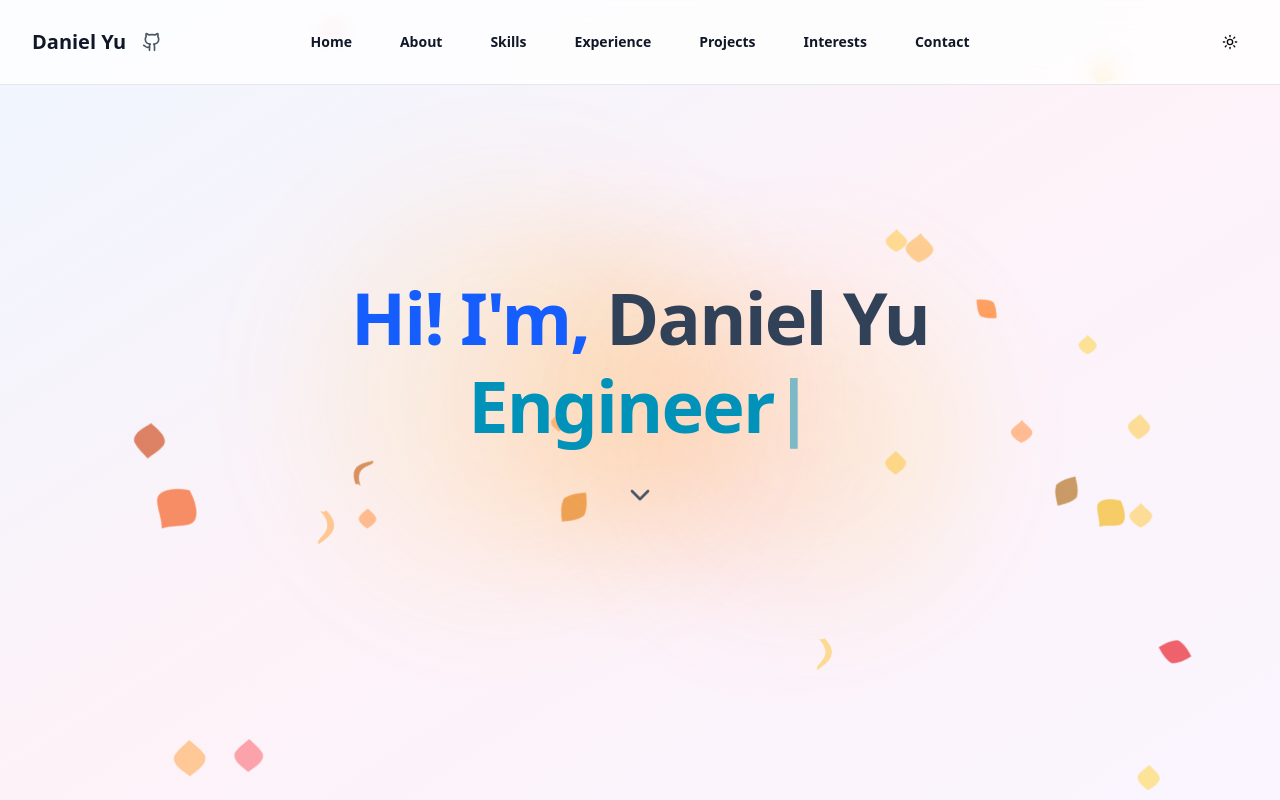
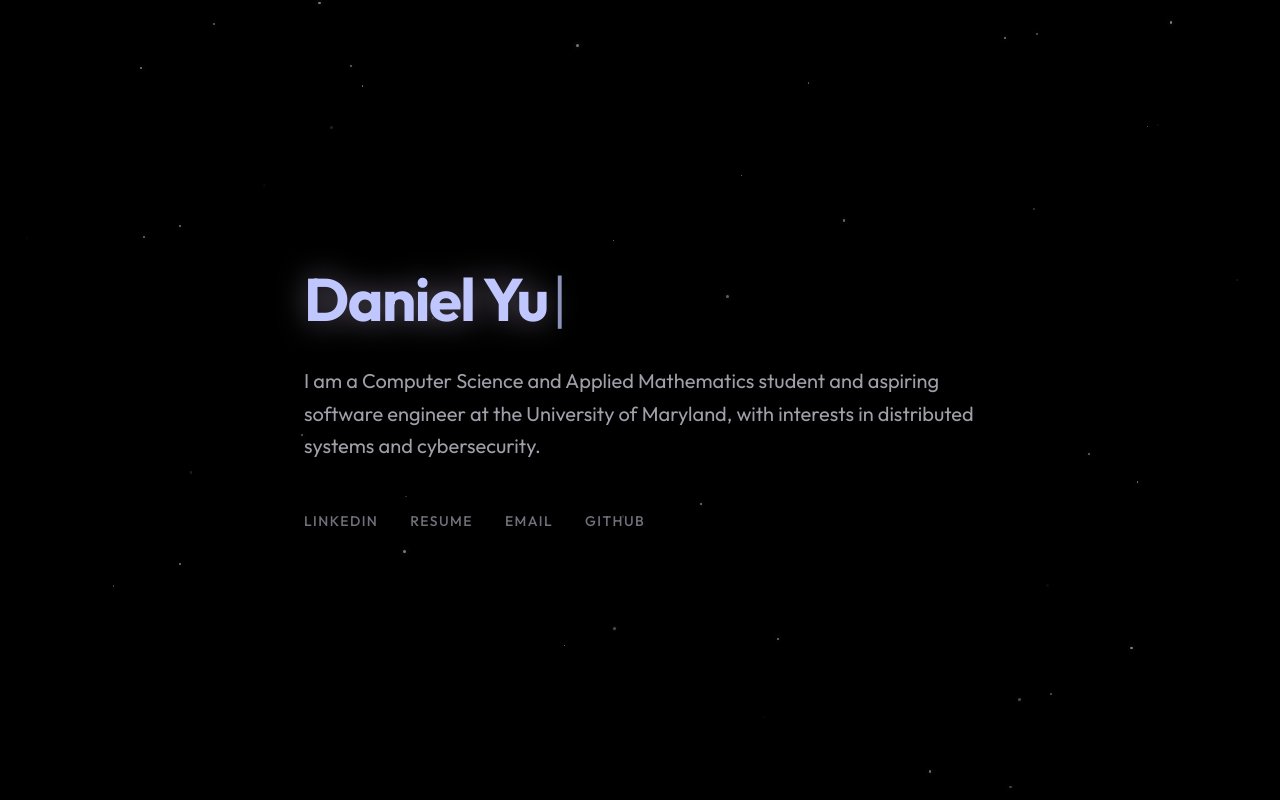
Before and after one commit to dxyu05/portfolio, a Next.js app: page / in a window 1280 px wide. Before the commit this address led to /#home. Shown: the top 800 px of the page. Built offline with nearby package versions, Linux system fonts and the light colour scheme.

Commit message:
minimalist version

```diff
--- a/src/app/globals.css
+++ b/src/app/globals.css
@@ -6,7 +6,7 @@
 @theme inline {
   --color-background: var(--background);
   --color-foreground: var(--foreground);
-  --font-sans: var(--font-geist-sans);
+  --font-sans: var(--font-outfit);
   --font-mono: var(--font-geist-mono);
   --color-sidebar-ring: var(--sidebar-ring);
   --color-sidebar-border: var(--sidebar-border);
@@ -45,228 +45,113 @@
 
 :root {
   --radius: 0.625rem;
-  --background: oklch(1 0 0);
-  --foreground: oklch(0.145 0 0);
-  --card: oklch(1 0 0);
-  --card-foreground: oklch(0.145 0 0);
-  --popover: oklch(1 0 0);
-  --popover-foreground: oklch(0.145 0 0);
-  --primary: oklch(0.205 0 0);
-  --primary-foreground: oklch(0.985 0 0);
-  --secondary: oklch(0.97 0 0);
-  --secondary-foreground: oklch(0.205 0 0);
-  --muted: oklch(0.97 0 0);
-  --muted-foreground: oklch(0.556 0 0);
-  --accent: oklch(0.97 0 0);
-  --accent-foreground: oklch(0.205 0 0);
+  --background: oklch(0 0 0);
+  --foreground: oklch(0.985 0 0);
+  --card: oklch(0.12 0.02 280);
+  --card-foreground: oklch(0.985 0 0);
+  --popover: oklch(0.12 0.02 280);
+  --popover-foreground: oklch(0.985 0 0);
+  --primary: oklch(0.85 0.1 280);
+  /* Lavender */
+  --primary-foreground: oklch(0.2 0 0);
+  --secondary: oklch(0.2 0 0);
+  --secondary-foreground: oklch(0.985 0 0);
+  --muted: oklch(0.15 0 0);
+  --muted-foreground: oklch(0.7 0 0);
+  --accent: oklch(0.85 0.1 280);
+  --accent-foreground: oklch(0.2 0 0);
   --destructive: oklch(0.577 0.245 27.325);
-  --border: oklch(0.922 0 0);
-  --input: oklch(0.922 0 0);
-  --ring: oklch(0.708 0 0);
+  --border: oklch(0.2 0 0);
+  --input: oklch(0.2 0 0);
+  --ring: oklch(0.85 0.1 280);
   --chart-1: oklch(0.646 0.222 41.116);
   --chart-2: oklch(0.6 0.118 184.704);
   --chart-3: oklch(0.398 0.07 227.392);
   --chart-4: oklch(0.828 0.189 84.429);
   --chart-5: oklch(0.769 0.188 70.08);
-  --sidebar: oklch(0.985 0 0);
-  --sidebar-foreground: oklch(0.145 0 0);
-  --sidebar-primary: oklch(0.205 0 0);
-  --sidebar-primary-foreground: oklch(0.985 0 0);
-  --sidebar-accent: oklch(0.97 0 0);
-  --sidebar-accent-foreground: oklch(0.205 0 0);
-  --sidebar-border: oklch(0.922 0 0);
-  --sidebar-ring: oklch(0.708 0 0);
+  --sidebar: oklch(0.05 0 0);
+  --sidebar-foreground: oklch(0.985 0 0);
+  --sidebar-primary: oklch(0.85 0.1 280);
+  --sidebar-primary-foreground: oklch(0.2 0 0);
+  --sidebar-accent: oklch(0.15 0 0);
+  --sidebar-accent-foreground: oklch(0.985 0 0);
+  --sidebar-border: oklch(0.2 0 0);
+  --sidebar-ring: oklch(0.85 0.1 280);
 }
 
 .dark {
-  --background: oklch(0.145 0 0);
+  --background: oklch(0 0 0);
   --foreground: oklch(0.985 0 0);
-  --card: oklch(0.205 0 0);
+  --card: oklch(0.12 0.02 280);
   --card-foreground: oklch(0.985 0 0);
-  --popover: oklch(0.205 0 0);
+  --popover: oklch(0.12 0.02 280);
   --popover-foreground: oklch(0.985 0 0);
-  --primary: oklch(0.922 0 0);
-  --primary-foreground: oklch(0.205 0 0);
-  --secondary: oklch(0.269 0 0);
+  --primary: oklch(0.85 0.1 280);
+  /* Lavender */
+  --primary-foreground: oklch(0.2 0 0);
+  --secondary: oklch(0.2 0 0);
   --secondary-foreground: oklch(0.985 0 0);
-  --muted: oklch(0.269 0 0);
-  --muted-foreground: oklch(0.708 0 0);
-  --accent: oklch(0.269 0 0);
-  --accent-foreground: oklch(0.985 0 0);
+  --muted: oklch(0.15 0 0);
+  --muted-foreground: oklch(0.7 0 0);
+  --accent: oklch(0.85 0.1 280);
+  --accent-foreground: oklch(0.2 0 0);
   --destructive: oklch(0.704 0.191 22.216);
-  --border: oklch(1 0 0 / 10%);
-  --input: oklch(1 0 0 / 15%);
-  --ring: oklch(0.556 0 0);
+  --border: oklch(0.15 0 0);
+  --input: oklch(0.15 0 0);
+  --ring: oklch(0.85 0.1 280);
   --chart-1: oklch(0.488 0.243 264.376);
   --chart-2: oklch(0.696 0.17 162.48);
   --chart-3: oklch(0.769 0.188 70.08);
   --chart-4: oklch(0.627 0.265 303.9);
   --chart-5: oklch(0.645 0.246 16.439);
-  --sidebar: oklch(0.205 0 0);
+  --sidebar: oklch(0.05 0 0);
   --sidebar-foreground: oklch(0.985 0 0);
-  --sidebar-primary: oklch(0.488 0.243 264.376);
-  --sidebar-primary-foreground: oklch(0.985 0 0);
-  --sidebar-accent: oklch(0.269 0 0);
+  --sidebar-primary: oklch(0.85 0.1 280);
+  --sidebar-primary-foreground: oklch(0.2 0 0);
+  --sidebar-accent: oklch(0.15 0 0);
   --sidebar-accent-foreground: oklch(0.985 0 0);
-  --sidebar-border: oklch(1 0 0 / 10%);
-  --sidebar-ring: oklch(0.556 0 0);
+  --sidebar-border: oklch(0.2 0 0);
+  --sidebar-ring: oklch(0.85 0.1 280);
 }
 
 @layer base {
   * {
     @apply border-border outline-ring/50;
   }
+
   body {
     @apply bg-background text-foreground;
   }
+
   html {
     scroll-behavior: smooth;
   }
 }
 
-/* Custom animations for portfolio */
-@keyframes float {
-  0%, 100% {
-    transform: translateY(0px) translateX(0px) rotate(0deg) scale(1);
-    opacity: 0.5;
+@keyframes star-flicker {
+
+  0%,
+  100% {
+    opacity: 0.3;
+    transform: scale(1);
   }
-  25% {
-    transform: translateY(-40px) translateX(20px) rotate(90deg) scale(1.1);
-    opacity: 0.8;
-  }
+
   50% {
-    transform: translateY(-60px) translateX(-10px) rotate(180deg) scale(1.2);
-    opacity: 0.9;
-  }
-  75% {
-    transform: translateY(-30px) translateX(25px) rotate(270deg) scale(0.9);
-    opacity: 0.7;
+    opacity: 1;
+    transform: scale(1.2);
   }
 }
 
-@keyframes falling-leaves {
-  0% {
-    transform: translateY(-100vh) translateX(0px) rotate(0deg);
-    opacity: 0;
-  }
-  10% {
-    opacity: 1;
-  }
-  90% {
-    opacity: 1;
-  }
-  100% {
-    transform: translateY(100vh) translateX(100px) rotate(720deg);
-    opacity: 0;
-  }
+.star {
+  position: fixed;
+  background: white;
+  border-radius: 50%;
+  pointer-events: none;
+  z-index: 0;
+  animation: star-flicker linear infinite;
 }
 
-@keyframes falling-snow {
-  0% {
-    transform: translateY(-100vh) translateX(0px) rotate(0deg);
-    opacity: 0;
-  }
-  10% {
-    opacity: 1;
-  }
-  90% {
-    opacity: 1;
-  }
-  100% {
-    transform: translateY(100vh) translateX(50px) rotate(360deg);
-    opacity: 0;
-  }
+/* Minimalist transition for links */
+a {
+  transition: color 0.2s ease-in-out;
 }
-
-@keyframes leaf-sway {
-  0%, 100% {
-    transform: translateX(0px) rotate(0deg);
-  }
-  25% {
-    transform: translateX(20px) rotate(5deg);
-  }
-  50% {
-    transform: translateX(-15px) rotate(-3deg);
-  }
-  75% {
-    transform: translateX(10px) rotate(2deg);
-  }
-}
-
-@keyframes snow-sway {
-  0%, 100% {
-    transform: translateX(0px) rotate(0deg);
-  }
-  25% {
-    transform: translateX(15px) rotate(90deg);
-  }
-  50% {
-    transform: translateX(-10px) rotate(180deg);
-  }
-  75% {
-    transform: translateX(8px) rotate(270deg);
-  }
-}
-
-@keyframes rotate {
-  0% {
-    transform: rotate(0deg) scale(1);
-  }
-  50% {
-    transform: rotate(180deg) scale(1.1);
-  }
-  100% {
-    transform: rotate(360deg) scale(1);
-  }
-}
-
-@keyframes blob {
-  0% {
-    transform: translate(0px, 0px) scale(1);
-  }
-  33% {
-    transform: translate(30px, -50px) scale(1.1);
-  }
-  66% {
-    transform: translate(-20px, 20px) scale(0.9);
-  }
-  100% {
-    transform: translate(0px, 0px) scale(1);
-  }
-}
-
-.animate-float {
-  animation: float 8s ease-in-out infinite;
-}
-
-.animate-falling-leaves {
-  animation: falling-leaves 6s linear infinite;
-}
-
-.animate-falling-snow {
-  animation: falling-snow 7s linear infinite;
-}
-
-.animate-leaf-sway {
-  animation: leaf-sway 3s ease-in-out infinite;
-}
-
-.animate-snow-sway {
-  animation: snow-sway 4s ease-in-out infinite;
-}
-
-.animate-rotate {
-  animation: rotate 20s linear infinite;
-}
-
-.animate-blob {
-  animation: blob 7s infinite;
-}
-
-.animation-delay-2000 {
-  animation-delay: 2s;
-}
-
-.animation-delay-4000 {
-  animation-delay: 4s;
-}
--- a/src/app/layout.tsx
+++ b/src/app/layout.tsx
@@ -1,17 +1,12 @@
 import type { Metadata } from "next";
-import { Geist, Geist_Mono } from "next/font/google";
+import { Outfit } from "next/font/google";
 import "./globals.css";
 import { ThemeProvider } from "@/components/theme-provider";
 import { Analytics } from "@vercel/analytics/next"
 
-const geistSans = Geist({
-  variable: "--font-geist-sans",
+const outfit = Outfit({
   subsets: ["latin"],
-});
-
-const geistMono = Geist_Mono({
-  variable: "--font-geist-mono",
-  subsets: ["latin"],
+  variable: "--font-outfit",
 });
 
 export const metadata: Metadata = {
@@ -28,11 +23,12 @@ export default function RootLayout({
   children: React.ReactNode;
 }>) {
   return (
-    <html lang="en" suppressHydrationWarning>
+    <html lang="en" suppressHydrationWarning className="dark">
       <body
-        className={`${geistSans.variable} ${geistMono.variable} antialiased`}
+        className={`${outfit.variable} font-sans antialiased`}
+        suppressHydrationWarning
       >
-        <ThemeProvider defaultTheme="system" storageKey="portfolio-theme">
+        <ThemeProvider defaultTheme="dark" storageKey="portfolio-theme">
           {children}
         </ThemeProvider>
         <Analytics />
--- a/src/app/page.tsx
+++ b/src/app/page.tsx
@@ -1,29 +1,119 @@
-import {
-  Header,
-  Hero,
-  About,
-  Projects,
-  Experience,
-  Skills,
-  Interests,
-  Contact
-} from "@/components/site"
-import { ScrollTitleUpdater } from "@/components/scroll-title-updater"
+"use client";
+
+import { useEffect, useState, useMemo } from "react";
+
+const StarField = () => {
+  const [mounted, setMounted] = useState(false);
+
+  useEffect(() => {
+    setMounted(true);
+  }, []);
+
+  const stars = useMemo(() => {
+    if (!mounted) return [];
+    return Array.from({ length: 50 }).map((_, i) => ({
+      id: i,
+      left: `${Math.random() * 100}%`,
+      top: `${Math.random() * 100}%`,
+      size: `${Math.random() * 2 + 1}px`,
+      delay: `${Math.random() * 5}s`,
+      duration: `${Math.random() * 3 + 2}s`,
+    }));
+  }, [mounted]);
+
+  if (!mounted) return null;
+
+  return (
+    <div className="fixed inset-0 pointer-events-none z-0 overflow-hidden">
+      {stars.map((star) => (
+        <div
+          key={star.id}
+          className="absolute bg-white rounded-full opacity-0 animate-pulse"
+          style={{
+            left: star.left,
+            top: star.top,
+            width: star.size,
+            height: star.size,
+            animationDelay: star.delay,
+            animationDuration: star.duration,
+            boxShadow: '0 0 5px rgba(255, 255, 255, 0.5)',
+          }}
+        />
+      ))}
+    </div>
+  );
+};
 
 export default function Home() {
+  const [text, setText] = useState("");
+  const [isDeleting, setIsDeleting] = useState(false);
+  const [loopNum, setLoopNum] = useState(0);
+  const [typingSpeed, setTypingSpeed] = useState(150);
+
+  const name = "Daniel Yu";
+
+  useEffect(() => {
+    const handleType = () => {
+      const fullText = name;
+      setText(
+        isDeleting
+          ? fullText.substring(0, text.length - 1)
+          : fullText.substring(0, text.length + 1)
+      );
+
+      setTypingSpeed(isDeleting ? 80 : 150);
+
+      if (!isDeleting && text === fullText) {
+        setTimeout(() => setIsDeleting(true), 1500);
+      } else if (isDeleting && text === "") {
+        setIsDeleting(false);
+        setLoopNum(loopNum + 1);
+      }
+    };
+
+    const timer = setTimeout(handleType, typingSpeed);
+    return () => clearTimeout(timer);
+  }, [text, isDeleting, loopNum, typingSpeed]);
+
   return (
-    <div className="min-h-screen">
-      <ScrollTitleUpdater />
-      <Header />
-      <main>
-        <Hero />
-        <About />
-        <Skills />
-        <Experience />
-        <Projects />
-        <Interests />
-        <Contact />
-      </main>
-    </div>
-  )
+    <main className="min-h-screen flex items-center justify-center p-6 bg-black text-white selection:bg-primary/30">
+      <StarField />
+
+      <div className="max-w-2xl w-full space-y-8 relative z-10">
+        <section id="about" className="space-y-6">
+          <h1 className="text-5xl md:text-6xl font-bold tracking-tight min-h-[1.2em]">
+            <span className="text-primary drop-shadow-[0_0_15px_rgba(230,210,255,0.4)]">{text}</span>
+            <span className="animate-pulse font-light ml-1 text-primary">|</span>
+          </h1>
+
+          <div className="space-y-4 text-xl leading-relaxed text-zinc-400">
+            <p>
+              I am a Computer Science and Applied Mathematics student and aspiring software engineer
+              at the University of Maryland, with interests in distributed systems and cybersecurity.
+            </p>
+          </div>
+
+          <div className="flex flex-wrap gap-x-8 gap-y-4 text-sm font-medium tracking-widest pt-6">
+            {[
+              { label: "LinkedIn", href: "https://www.linkedin.com/in/daniel-yu05/" },
+              { label: "Resume", href: "/resume.pdf" },
+              { label: "Email", href: "mailto:dxyy05@gmail.com" },
+              { label: "GitHub", href: "https://github.com/dxyu05" },
+            ].map((link) => (
+              <a
+                key={link.label}
+                href={link.href}
+                className="text-zinc-500 hover:text-primary transition-all duration-300 uppercase relative group"
+                target={link.href.startsWith('http') || link.label === "Resume" ? "_blank" : undefined}
+                rel={link.href.startsWith('http') || link.label === "Resume" ? "noopener noreferrer" : undefined}
+              >
+                {link.label}
+                <span className="absolute -bottom-1 left-0 w-0 h-px bg-primary transition-all duration-300 group-hover:w-full"></span>
+              </a>
+            ))}
+          </div>
+        </section>
+      </div>
+    </main>
+  );
 }
```
Also changed, not shown: 2 other files (tests, documents, lock files or other folders).
